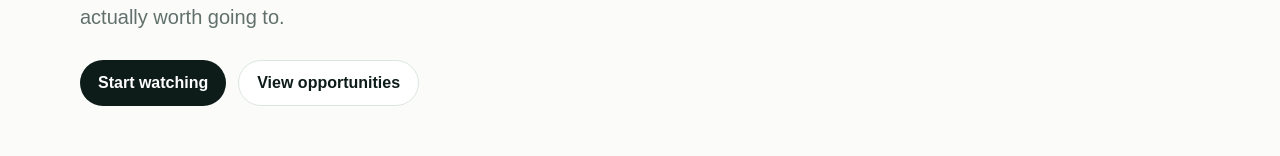
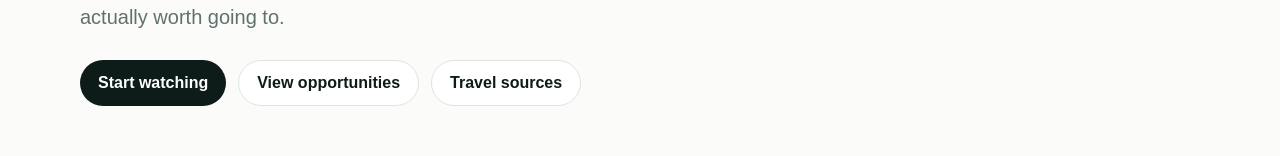
Before and after one commit to ShepSims/BookSurf, a Next.js app: page /surf in a window 1280 px wide. Shown: the part 414-570 px from the top of the page. Built offline with nearby package versions, Linux system fonts and the light colour scheme.

Commit message:
Link travel source status from surf home

```diff
--- a/src/app/surf/page.tsx
+++ b/src/app/surf/page.tsx
@@ -3,7 +3,7 @@ import Link from "next/link";
 export default function SurfPage() {
   const stripe = process.env.NEXT_PUBLIC_STRIPE_PAYMENT_LINK;
   return <main className="container" style={{padding:"72px 0 100px"}}>
-    <section style={{maxWidth:820}}><div className="eyebrow">Find the wave first. Price the trip second.</div><h1 style={{fontSize:"clamp(46px,8vw,86px)", lineHeight:.92, letterSpacing:"-.065em", margin:"14px 0 22px"}}>Your next surf trip should trigger itself.</h1><p style={{fontSize:20, color:"var(--muted)", maxWidth:700}}>Set your origin, all-in budget, trip length, skill level, and minimum surf quality. BookSurf checks the forecast every day and only prices destinations that are actually worth going to.</p><div style={{display:"flex", gap:12, marginTop:28, flexWrap:"wrap"}}><Link className="button" href="/surf/watch">Start watching</Link><Link className="button secondary" href="/surf/opportunities">View opportunities</Link></div></section>
+    <section style={{maxWidth:820}}><div className="eyebrow">Find the wave first. Price the trip second.</div><h1 style={{fontSize:"clamp(46px,8vw,86px)", lineHeight:.92, letterSpacing:"-.065em", margin:"14px 0 22px"}}>Your next surf trip should trigger itself.</h1><p style={{fontSize:20, color:"var(--muted)", maxWidth:700}}>Set your origin, all-in budget, trip length, skill level, and minimum surf quality. BookSurf checks the forecast every day and only prices destinations that are actually worth going to.</p><div style={{display:"flex", gap:12, marginTop:28, flexWrap:"wrap"}}><Link className="button" href="/surf/watch">Start watching</Link><Link className="button secondary" href="/surf/opportunities">View opportunities</Link><Link className="button secondary" href="/surf/sources">Travel sources</Link></div></section>
     <section className="panel" style={{marginTop:68, padding:30, display:"grid", gridTemplateColumns:"1fr auto", gap:24, alignItems:"center"}}><div><div className="eyebrow">Don't want to wait?</div><h2 style={{fontSize:30, margin:"10px 0 6px"}}>Build my surf trip</h2><p style={{color:"var(--muted)", margin:0}}>We’ll manually find your best 3–5 complete surf trips right now.</p></div>{stripe ? <a className="button" href={stripe}>$29 concierge</a> : <span className="button secondary" style={{cursor:"default"}}>Configure Stripe payment link</span>}</section>
   </main>;
 }
```
